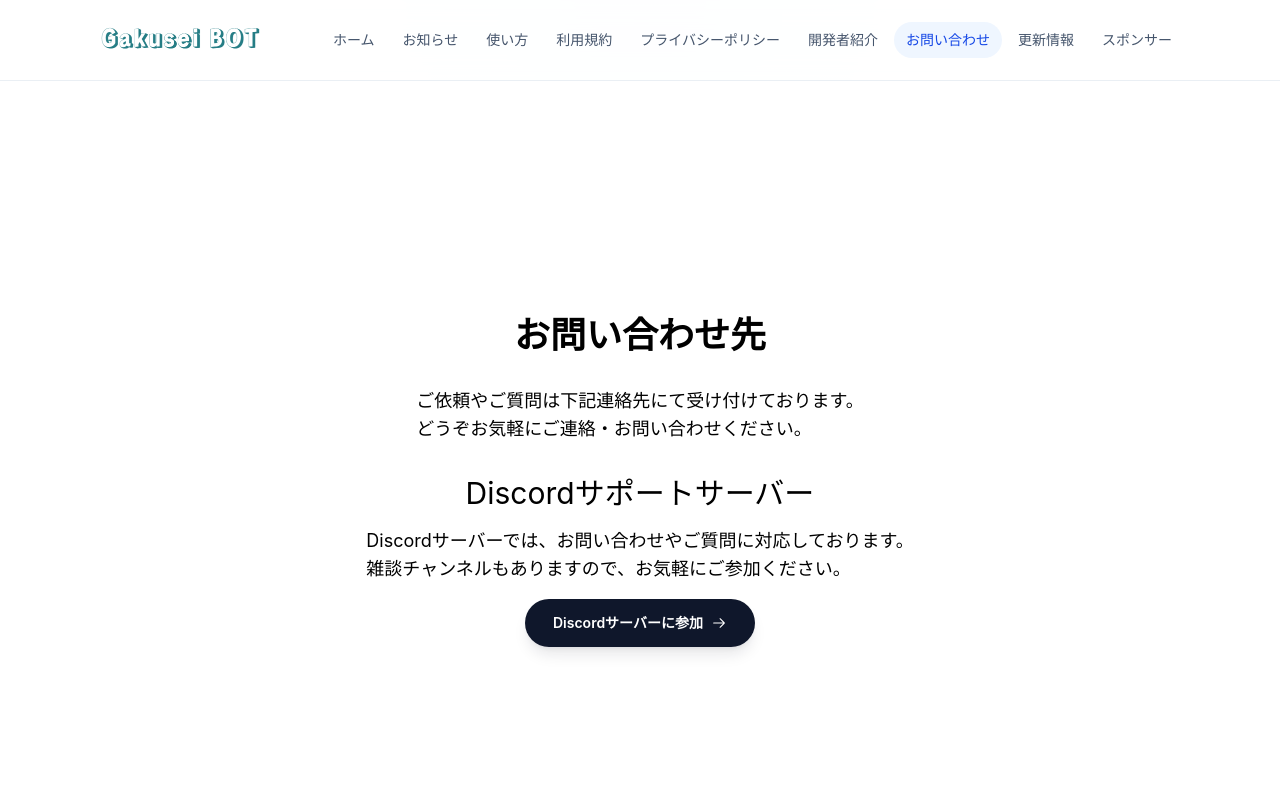
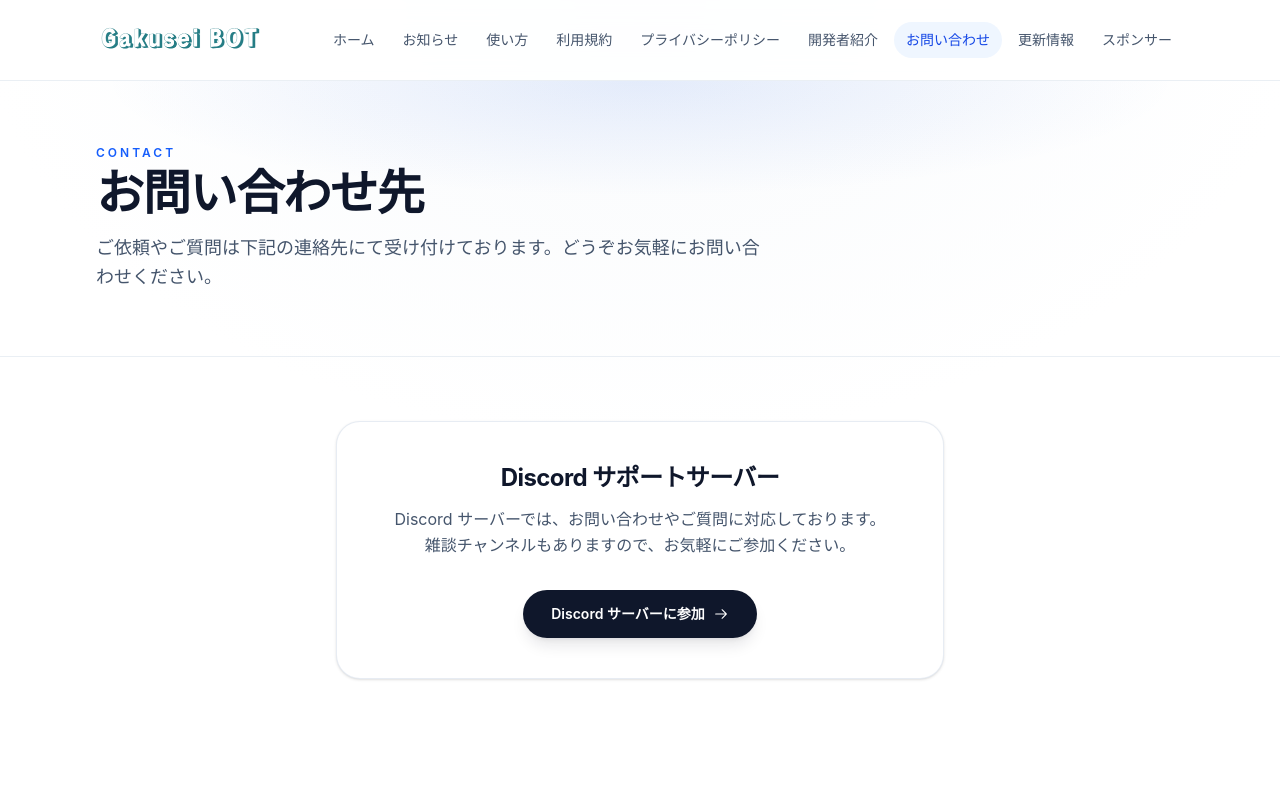
Before and after one commit to gakuseiBOT/HP, a Next.js app: page /contact in a window 1280 px wide. Shown: the top 800 px of the page. Built offline with nearby package versions, Linux system fonts and the light colour scheme; what @mui/material-nextjs would draw is missing.

Commit message:
style: refresh contact, sponsor, and legal pages

```diff
--- a/src/app/contact/page.tsx
+++ b/src/app/contact/page.tsx
@@ -1,34 +1,36 @@
-import { NextPage } from 'next';
 import { Button } from '@/components/button';
-import React from 'react';
+import PageHeader from '@/components/PageHeader';
 import { Metadata } from 'next';
 
-export const metadata: Metadata = {};
+export const metadata: Metadata = {
+  title: 'お問い合わせ - gakuseiBotコミュニティ',
+  description: 'gakuseiBOT へのご依頼・ご質問はこちらから。',
+};
 
-const ContactsPage: NextPage = () => {
+const ContactsPage = () => {
   return (
-    <main className="flex min-h-screen flex-col items-center bg-white text-black space-y-0">
+    <main className="flex w-full flex-col">
+      <PageHeader
+        eyebrow="Contact"
+        title="お問い合わせ先"
+        description="ご依頼やご質問は下記の連絡先にて受け付けております。どうぞお気軽にお問い合わせください。"
+      />
       <section
         id="contact"
-        className="flex flex-col items-center justify-center flex-1 w-full space-y-8 px-3"
+        className="mx-auto w-full max-w-2xl px-4 py-12 sm:px-6 lg:px-8 lg:py-16"
       >
-        <h1 className="text-4xl font-bold">お問い合わせ先</h1>
-        <p className="text-lg">
-          ご依頼やご質問は下記連絡先にて受け付けております。
-          <br />
-          どうぞお気軽にご連絡・お問い合わせください。
-        </p>
-        <div
-          id="discord"
-          className="flex flex-col items-center justify-center space-y-4"
-        >
-          <h2 className="text-3xl">Discordサポートサーバー</h2>
-          <p className="text-lg">
-            Discordサーバーでは、お問い合わせやご質問に対応しております。
-            <br />
+        <div className="rounded-3xl border border-slate-200/80 bg-white p-8 text-center shadow-sm sm:p-10">
+          <h2 className="text-xl font-bold tracking-tight text-slate-900 sm:text-2xl">
+            Discord サポートサーバー
+          </h2>
+          <p className="mt-3 text-sm leading-relaxed text-slate-600 sm:text-base">
+            Discord サーバーでは、お問い合わせやご質問に対応しております。
+            <br className="hidden sm:block" />
             雑談チャンネルもありますので、お気軽にご参加ください。
           </p>
-          <Button href="/discord">Discordサーバーに参加</Button>
+          <div className="mt-8 flex justify-center">
+            <Button href="/discord">Discord サーバーに参加</Button>
+          </div>
         </div>
       </section>
     </main>
--- a/src/app/privacypolicy/page.tsx
+++ b/src/app/privacypolicy/page.tsx
@@ -83,7 +83,7 @@ const markdownString = `
 
 const PrivacyPolicy = () => {
   return (
-    <main className="flex min-h-screen w-full flex-col items-center bg-white text-black space-y-0 py-5 px-3">
+    <main className="mx-auto w-full max-w-3xl px-4 py-12 sm:px-6 lg:px-8 lg:py-16">
       <div className="markdown">
         <ReactMarkdown remarkPlugins={[remarkGfm]}>{markdownString}</ReactMarkdown>
       </div>
--- a/src/app/sponsor/page.tsx
+++ b/src/app/sponsor/page.tsx
@@ -1,7 +1,6 @@
-import { NextPage } from 'next';
-import React from 'react';
 import { Metadata } from 'next';
 import ReactMarkdown from 'react-markdown';
+import PageHeader from '@/components/PageHeader';
 
 export const metadata: Metadata = {
   title: 'スポンサー',
@@ -15,15 +14,19 @@ const sponsorDescription = `
 - Nothing
 `;
 
-const SponsorsPage: NextPage = () => {
+const SponsorsPage = () => {
   return (
-    <main className="flex min-h-screen flex-col items-center bg-white text-black space-y-4">
+    <main className="flex w-full flex-col">
+      <PageHeader
+        eyebrow="Sponsors"
+        title="スポンサー"
+        description="当プロジェクトを支援してくださるスポンサーのご紹介です。"
+      />
       <section
         id="sponsors"
-        className="flex flex-col items-center justify-center flex-1 w-full space-y-6 px-3 text-center"
+        className="mx-auto w-full max-w-2xl px-4 py-12 sm:px-6 lg:px-8 lg:py-16"
       >
-        <h1 className="text-3xl md:text-4xl font-bold">スポンサー</h1>
-        <div className="w-full max-w-2xl text-left text-base md:text-lg space-y-4">
+        <div className="prose prose-slate max-w-none rounded-3xl border border-slate-200/80 bg-white p-8 shadow-sm prose-headings:tracking-tight sm:p-10">
           <ReactMarkdown>{sponsorDescription}</ReactMarkdown>
         </div>
       </section>
--- a/src/app/tos/page.tsx
+++ b/src/app/tos/page.tsx
@@ -129,7 +129,7 @@ const markdownString = `
 
 const TOS = () => {
   return (
-    <main className="flex min-h-screen w-full flex-col items-center bg-white text-black space-y-0 py-5 px-3">
+    <main className="mx-auto w-full max-w-3xl px-4 py-12 sm:px-6 lg:px-8 lg:py-16">
       <div className="markdown">
         <ReactMarkdown remarkPlugins={[remarkGfm]}>{markdownString}</ReactMarkdown>
       </div>
```
